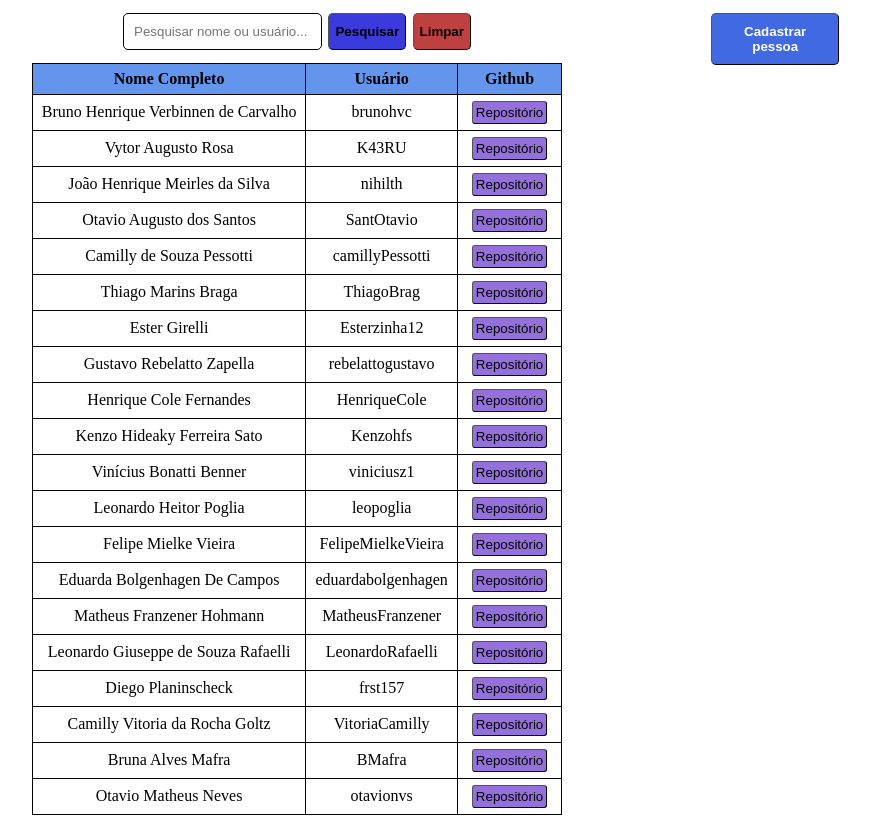
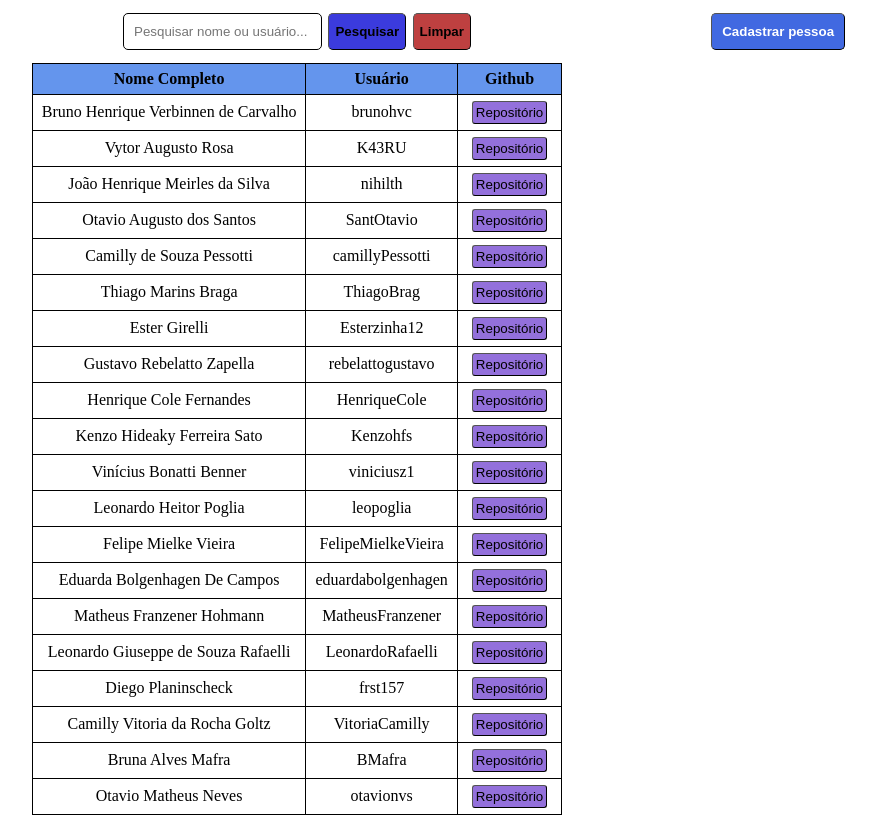
Before and after one commit to Kenzohfs/fetchRequisicao, a website: page public/index.html in a window 1280 px wide. Shown: the whole page, without its empty margins (343-1219 px from the left). Drawn offline with Linux system fonts and the light colour scheme.

Commit message:
Update style.css

```diff
--- a/public/style.css
+++ b/public/style.css
@@ -59,7 +59,6 @@ th {
     background-color: royalblue;
     color: white;
     font-weight: bold;
-    width: 10vw;
 }
 
 body {
```
